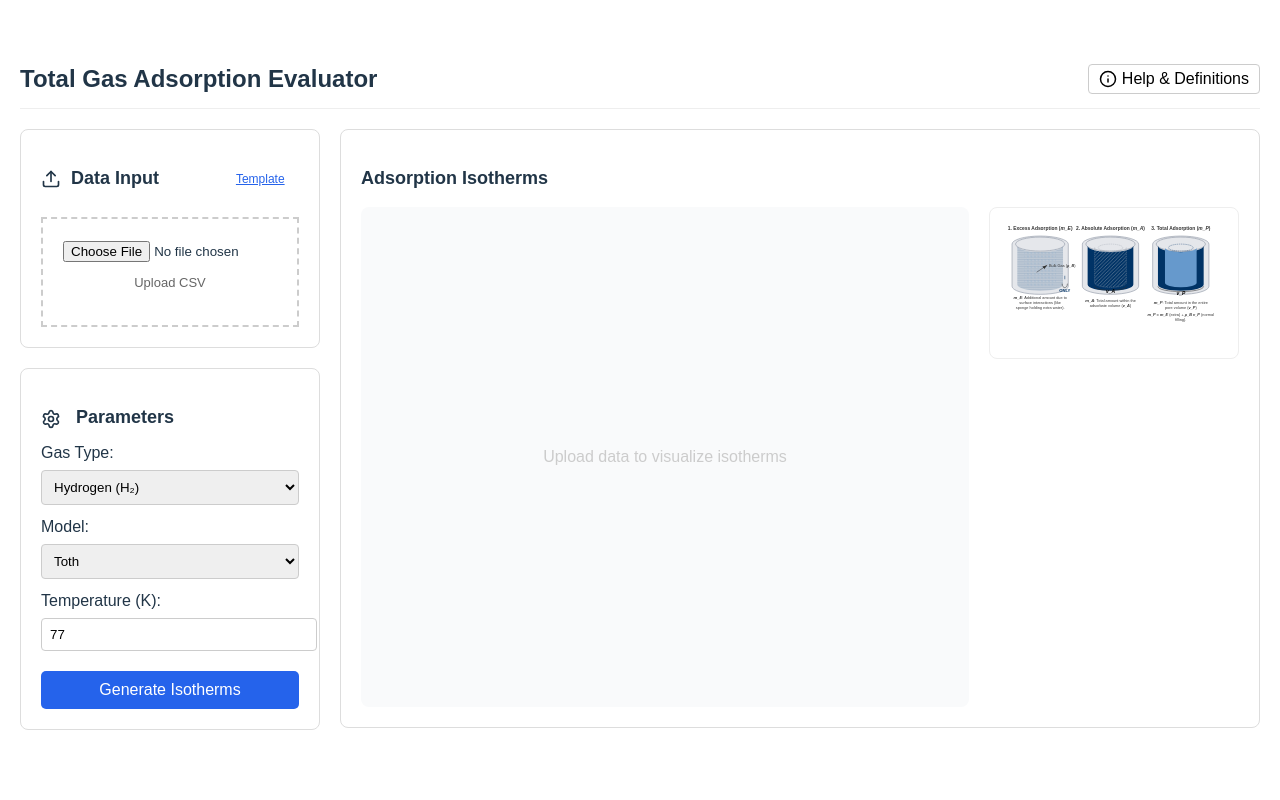
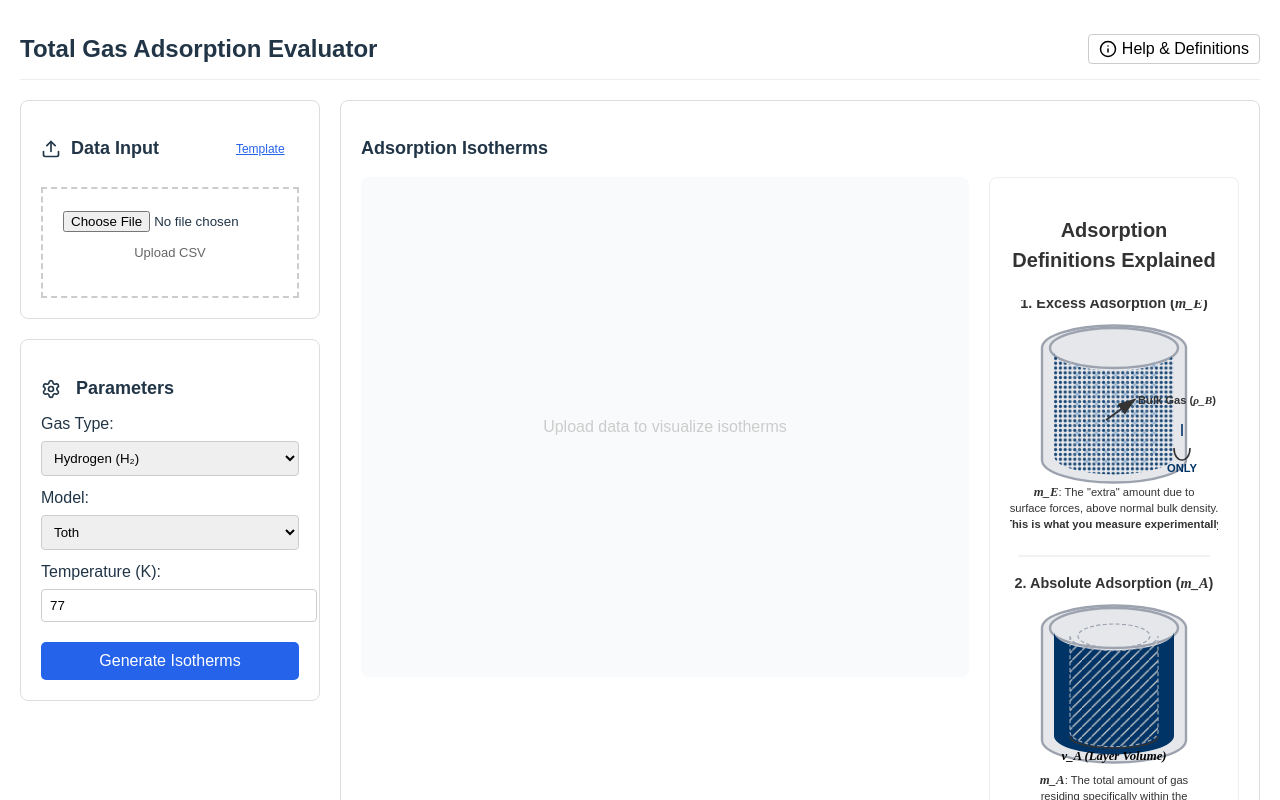
Before and after one commit to Drmitian/PyML_2, a React app in the folder frontend/: page / in a window 1280 px wide. Shown: the top 800 px of the page. Built offline with nearby package versions, Linux system fonts and the light colour scheme; the HTML template or start-up script is replaced by a standard one.

Commit message:
Changed diagram to large vertical layout

```diff
--- a/frontend/src/ConceptDiagram.jsx
+++ b/frontend/src/ConceptDiagram.jsx
@@ -1,147 +1,162 @@
 import React from 'react';
 
 const ConceptDiagram = () => {
-  // Styles for the text to keep the SVG clean
-  const titleStyle = { fontSize: '14px', fontWeight: 'bold', fill: '#333' };
-  const bodyStyle = { fontSize: '11px', fill: '#333' };
-  const mathStyle = { fontStyle: 'italic', fontWeight: 'bold' };
-  const labelStyle = { fontSize: '12px', fontWeight: 'bold', fill: '#003366' };
-  const arrowStyle = { fill: 'none', stroke: '#333', strokeWidth: '1.5', markerEnd: 'url(#arrow)' };
-  const braceStyle = { fill: 'none', stroke: '#333', strokeWidth: '1.5' };
+  // Updated styles with LARGER fonts for better readability
+  const titleStyle = { fontSize: '18px', fontWeight: 'bold', fill: '#333' }; // Was 14px
+  const bodyStyle = { fontSize: '14px', fill: '#333', lineHeight: 1.5 };    // Was 11px
+  const mathStyle = { fontStyle: 'italic', fontWeight: 'bold', fontFamily: 'serif' };
+  const labelStyle = { fontSize: '14px', fontWeight: 'bold', fill: '#003366' }; // Was 12px
+  const arrowStyle = { fill: 'none', stroke: '#333', strokeWidth: '2', markerEnd: 'url(#arrow)' };
+  const braceStyle = { fill: 'none', stroke: '#333', strokeWidth: '2' };
 
   return (
-    <div style={{ textAlign: 'center', padding: '15px', backgroundColor: '#fff', borderRadius: '8px', border: '1px solid #eee' }}>
-      <svg viewBox="0 0 620 320" style={{ width: '100%', height: 'auto' }}>
+    // Removed fixed height, let it grow vertically
+    <div style={{ textAlign: 'center', padding: '20px', backgroundColor: '#fff', borderRadius: '8px', border: '1px solid #eee', height: '100%', overflowY: 'auto' }}>
+      <h2 style={{ fontSize: '20px', fontWeight: 'bold', marginBottom: '25px', color: '#333' }}>
+        Adsorption Definitions Explained
+      </h2>
+
+      {/* TALL viewBox for Vertical Stacking (260px wide, 1050px high) */}
+      <svg viewBox="0 0 260 1050" style={{ width: '100%', height: 'auto', maxWidth: '300px', margin: '0 auto', display: 'block' }}>
         <defs>
-          {/* Pattern for Bulk Gas (Sparse dots) */}
-          <pattern id="bulkGasDots" x="0" y="0" width="10" height="10" patternUnits="userSpaceOnUse">
-            <circle cx="5" cy="5" r="1.5" fill="#6699CC" opacity="0.7" />
+          {/* Patterns (same as before, just slightly scaled up visually) */}
+          <pattern id="bulkGasDotsV" x="0" y="0" width="12" height="12" patternUnits="userSpaceOnUse">
+            <circle cx="6" cy="6" r="2" fill="#6699CC" opacity="0.7" />
           </pattern>
-          {/* Pattern for Adsorbed Layer (Dense dots) */}
-          <pattern id="adsLayerDots" x="0" y="0" width="5" height="5" patternUnits="userSpaceOnUse">
-            <circle cx="2.5" cy="2.5" r="1.5" fill="#003366" />
+          <pattern id="adsLayerDotsV" x="0" y="0" width="6" height="6" patternUnits="userSpaceOnUse">
+            <circle cx="3" cy="3" r="2" fill="#003366" />
           </pattern>
-          {/* Pattern for Empty Space (Diagonal stripes) */}
-          <pattern id="emptyStripes" x="0" y="0" width="10" height="10" patternUnits="userSpaceOnUse">
-            <line x1="0" y1="10" x2="10" y2="0" stroke="#ccc" strokeWidth="1" />
+          <pattern id="emptyStripesV" x="0" y="0" width="12" height="12" patternUnits="userSpaceOnUse">
+            <line x1="0" y1="12" x2="12" y2="0" stroke="#ccc" strokeWidth="1.5" />
           </pattern>
-          {/* Arrow marker */}
-          <marker id="arrow" markerWidth="10" markerHeight="10" refX="9" refY="3" orient="auto" markerUnits="strokeWidth">
-            <path d="M0,0 L0,6 L9,3 z" fill="#333" />
+          {/* Thicker Arrow Marker */}
+          <marker id="arrow" markerWidth="12" markerHeight="12" refX="10" refY="4" orient="auto" markerUnits="strokeWidth">
+            <path d="M0,0 L0,8 L12,4 z" fill="#333" />
           </marker>
         </defs>
 
-        {/* ================= PANEL 1: EXCESS ADSORPTION ================= */}
-        <g transform="translate(10, 20)">
-          <text x="90" y="0" textAnchor="middle" style={titleStyle}>1. Excess Adsorption (<tspan style={mathStyle}>m_E</tspan>)</text>
+        {/* ================= PANEL 1: EXCESS ADSORPTION (TOP) ================= */}
+        <g transform="translate(30, 10)">
+          <text x="100" y="0" textAnchor="middle" style={titleStyle}>1. Excess Adsorption (<tspan style={mathStyle}>m_E</tspan>)</text>
 
-          {/* Pore Structure */}
-          <g transform="translate(0, 20)">
-            {/* Gray Pore Walls */}
-            <path d="M 10 20 L 10 140 A 70 20 0 0 0 170 140 L 170 20 A 70 20 0 0 0 10 20" fill="#e5e7eb" stroke="#9ca3af" strokeWidth="2"/>
-            <ellipse cx="90" cy="20" rx="70" ry="20" fill="none" stroke="#9ca3af" strokeWidth="2"/>
+          <g transform="translate(0, 30)">
+            {/* Pore Walls */}
+            <path d="M 10 20 L 10 160 A 80 25 0 0 0 190 160 L 190 20 A 80 25 0 0 0 10 20" fill="#e5e7eb" stroke="#9ca3af" strokeWidth="3"/>
+            <ellipse cx="100" cy="20" rx="80" ry="25" fill="none" stroke="#9ca3af" strokeWidth="3"/>
 
-            {/* Inner Region (Bulk + Adsorbed) */}
-            <path d="M 25 25 L 25 135 A 55 15 0 0 0 155 135 L 155 25 A 55 15 0 0 0 25 25" fill="none" />
+            {/* Inner Region Boundary */}
+            <path d="M 25 25 L 25 155 A 65 20 0 0 0 175 155 L 175 25 A 65 20 0 0 0 25 25" fill="none" />
 
-            {/* Adsorbed Layer (Dense Dots) - Left & Right */}
-            <path d="M 25 25 L 25 135 A 55 15 0 0 0 155 135 L 155 25 A 55 15 0 0 1 25 25" fill="url(#adsLayerDots)" opacity="0.9"/>
+            {/* Adsorbed Layer (Dense Dots) */}
+            <path d="M 25 25 L 25 155 A 65 20 0 0 0 175 155 L 175 25 A 65 20 0 0 1 25 25" fill="url(#adsLayerDotsV)" opacity="0.9"/>
 
-            {/* Bulk Gas (Sparse Dots) - Center */}
-            <path d="M 45 30 L 45 130 A 35 10 0 0 0 135 130 L 135 30 A 35 10 0 0 1 45 30" fill="url(#bulkGasDots)" />
-
-            {/* Vertical stripes overlay for bulk gas */}
-            <path d="M 45 30 L 45 130 A 35 10 0 0 0 135 130 L 135 30 A 35 10 0 0 1 45 30" fill="url(#emptyStripes)" opacity="0.3"/>
+            {/* Bulk Gas (Sparse Dots + Stripes overlay) */}
+            <path d="M 45 30 L 45 150 A 45 15 0 0 0 155 150 L 155 30 A 45 15 0 0 1 45 30" fill="url(#bulkGasDotsV)" />
+            <path d="M 45 30 L 45 150 A 45 15 0 0 0 155 150 L 155 30 A 45 15 0 0 1 45 30" fill="url(#emptyStripesV)" opacity="0.3"/>
           </g>
 
           {/* Annotations */}
-          <path d="M 80 120 L 110 100" style={arrowStyle} />
-          <text x="115" y="105" style={bodyStyle}>Bulk Gas (<tspan style={mathStyle}>ρ_B</tspan>)</text>
+          <path d="M 90 140 L 125 115" style={arrowStyle} />
+          <text x="130" y="120" style={bodyStyle} fontWeight="bold">Bulk Gas (<tspan style={mathStyle}>ρ_B</tspan>)</text>
 
-          {/* Curly Brace and Label for Adsorbed Layer */}
-          <path d="M 160 145 C 175 145, 175 160, 160 160" style={braceStyle} transform="rotate(90 160 152.5)"/>
-          <text x="160" y="175" textAnchor="middle" style={labelStyle}>ONLY</text>
-          <line x1="160" y1="140" x2="160" y2="130" stroke="#003366" strokeWidth="1.5"/>
+          {/* Curly Brace label */}
+          <path d="M 185 165 C 205 165, 205 185, 185 185" style={braceStyle} transform="rotate(90 185 175)"/>
+          <text x="185" y="205" textAnchor="middle" style={labelStyle}>ONLY</text>
+          <line x1="185" y1="160" x2="185" y2="145" stroke="#003366" strokeWidth="2"/>
 
-          {/* Description Text */}
-          <text x="90" y="195" textAnchor="middle" style={bodyStyle}>
-            <tspan style={mathStyle} fontSize="12px">m_E</tspan>: Additional amount due to
+          {/* Description */}
+          <text x="100" y="235" textAnchor="middle" style={bodyStyle}>
+            <tspan style={mathStyle} fontSize="16px">m_E</tspan>: The "extra" amount due to
           </text>
-          <text x="90" y="210" textAnchor="middle" style={bodyStyle}>
-            surface interactions (like
+          <text x="100" y="255" textAnchor="middle" style={bodyStyle}>
+            surface forces, above normal bulk density.
           </text>
-          <text x="90" y="225" textAnchor="middle" style={bodyStyle}>
-            sponge holding extra water).
+          <text x="100" y="275" textAnchor="middle" style={bodyStyle} fontWeight="bold" fill="#dc2626">
+            (This is what you measure experimentally)
           </text>
         </g>
 
+        {/* Separator Line */}
+        <line x1="10" y1="320" x2="250" y2="320" stroke="#eee" strokeWidth="2" />
 
-        {/* ================= PANEL 2: ABSOLUTE ADSORPTION ================= */}
-        <g transform="translate(210, 20)">
-          <text x="90" y="0" textAnchor="middle" style={titleStyle}>2. Absolute Adsorption (<tspan style={mathStyle}>m_A</tspan>)</text>
 
-          <g transform="translate(0, 20)">
-             {/* Gray Pore Walls */}
-             <path d="M 10 20 L 10 140 A 70 20 0 0 0 170 140 L 170 20 A 70 20 0 0 0 10 20" fill="#e5e7eb" stroke="#9ca3af" strokeWidth="2"/>
-             <ellipse cx="90" cy="20" rx="70" ry="20" fill="none" stroke="#9ca3af" strokeWidth="2"/>
+        {/* ================= PANEL 2: ABSOLUTE ADSORPTION (MIDDLE) ================= */}
+        {/* Shifted down by 350 units */}
+        <g transform="translate(30, 360)">
+          <text x="100" y="0" textAnchor="middle" style={titleStyle}>2. Absolute Adsorption (<tspan style={mathStyle}>m_A</tspan>)</text>
+
+          <g transform="translate(0, 30)">
+             {/* Pore Walls */}
+             <path d="M 10 20 L 10 160 A 80 25 0 0 0 190 160 L 190 20 A 80 25 0 0 0 10 20" fill="#e5e7eb" stroke="#9ca3af" strokeWidth="3"/>
+             <ellipse cx="100" cy="20" rx="80" ry="25" fill="none" stroke="#9ca3af" strokeWidth="3"/>
 
             {/* Solid Adsorbed Layer */}
-            <path d="M 25 25 L 25 135 A 55 15 0 0 0 155 135 L 155 25 A 55 15 0 0 1 25 25" fill="#003366" />
+            <path d="M 25 25 L 25 155 A 65 20 0 0 0 175 155 L 175 25 A 65 20 0 0 1 25 25" fill="#003366" />
 
             {/* Empty Center (Stripes) */}
-            <path d="M 45 30 L 45 130 A 35 10 0 0 0 135 130 L 135 30 A 35 10 0 0 1 45 30" fill="url(#emptyStripes)" stroke="#9ca3af" strokeDasharray="4 2"/>
-            <ellipse cx="90" cy="30" rx="35" ry="10" fill="none" stroke="#9ca3af" strokeDasharray="4 2"/>
+            <path d="M 45 30 L 45 150 A 45 15 0 0 0 155 150 L 155 30 A 45 15 0 0 1 45 30" fill="url(#emptyStripesV)" stroke="#9ca3af" strokeDasharray="5 3" strokeWidth="1.5"/>
+            <ellipse cx="100" cy="30" rx="45" ry="15" fill="none" stroke="#9ca3af" strokeDasharray="5 3" strokeWidth="1.5"/>
           </g>
 
           {/* Curly Brace for v_A */}
-          <path d="M 45 160 C 45 175, 135 175, 135 160" style={braceStyle} />
-          <text x="90" y="180" textAnchor="middle" style={mathStyle} fontSize="14px">v_A</text>
+          <path d="M 45 185 C 45 205, 155 205, 155 185" style={braceStyle} />
+          <text x="100" y="215" textAnchor="middle" style={mathStyle} fontSize="16px">v_A (Layer Volume)</text>
 
-          {/* Description Text */}
-          <text x="90" y="205" textAnchor="middle" style={bodyStyle}>
-            <tspan style={mathStyle} fontSize="12px">m_A</tspan>: Total amount within the
+          {/* Description */}
+          <text x="100" y="245" textAnchor="middle" style={bodyStyle}>
+            <tspan style={mathStyle} fontSize="16px">m_A</tspan>: The total amount of gas
           </text>
-          <text x="90" y="220" textAnchor="middle" style={bodyStyle}>
-            adsorbate volume (<tspan style={mathStyle}>v_A</tspan>)
+          <text x="100" y="265" textAnchor="middle" style={bodyStyle}>
+            residing specifically within the
+          </text>
+          <text x="100" y="285" textAnchor="middle" style={bodyStyle}>
+             adsorbed layer volume (<tspan style={mathStyle}>v_A</tspan>).
           </text>
         </g>
 
+        {/* Separator Line */}
+        <line x1="10" y1="680" x2="250" y2="680" stroke="#eee" strokeWidth="2" />
 
-        {/* ================= PANEL 3: TOTAL ADSORPTION ================= */}
-        <g transform="translate(410, 20)">
-          <text x="90" y="0" textAnchor="middle" style={titleStyle}>3. Total Adsorption (<tspan style={mathStyle}>m_P</tspan>)</text>
 
-          <g transform="translate(0, 20)">
-            {/* Gray Pore Walls */}
-            <path d="M 10 20 L 10 140 A 70 20 0 0 0 170 140 L 170 20 A 70 20 0 0 0 10 20" fill="#e5e7eb" stroke="#9ca3af" strokeWidth="2"/>
-            <ellipse cx="90" cy="20" rx="70" ry="20" fill="none" stroke="#9ca3af" strokeWidth="2"/>
+        {/* ================= PANEL 3: TOTAL ADSORPTION (BOTTOM) ================= */}
+        {/* Shifted down by 720 units */}
+        <g transform="translate(30, 720)">
+          <text x="100" y="0" textAnchor="middle" style={titleStyle}>3. Total Adsorption (<tspan style={mathStyle}>m_P</tspan>)</text>
+
+          <g transform="translate(0, 30)">
+            {/* Pore Walls */}
+            <path d="M 10 20 L 10 160 A 80 25 0 0 0 190 160 L 190 20 A 80 25 0 0 0 10 20" fill="#e5e7eb" stroke="#9ca3af" strokeWidth="3"/>
+            <ellipse cx="100" cy="20" rx="80" ry="25" fill="none" stroke="#9ca3af" strokeWidth="3"/>
 
             {/* Solid Adsorbed Layer */}
-            <path d="M 25 25 L 25 135 A 55 15 0 0 0 155 135 L 155 25 A 55 15 0 0 1 25 25" fill="#003366" />
+            <path d="M 25 25 L 25 155 A 65 20 0 0 0 175 155 L 175 25 A 65 20 0 0 1 25 25" fill="#003366" />
 
             {/* Solid Bulk Gas */}
-            <path d="M 45 30 L 45 130 A 35 10 0 0 0 135 130 L 135 30 A 35 10 0 0 1 45 30" fill="#6699CC" />
-            <ellipse cx="90" cy="30" rx="35" ry="10" fill="none" stroke="#003366" strokeDasharray="4 2"/>
+            <path d="M 45 30 L 45 150 A 45 15 0 0 0 155 150 L 155 30 A 45 15 0 0 1 45 30" fill="#6699CC" />
+            <ellipse cx="100" cy="30" rx="45" ry="15" fill="none" stroke="#003366" strokeDasharray="5 3" strokeWidth="1.5"/>
           </g>
 
           {/* Curly Brace for v_P */}
-          <path d="M 25 160 C 25 180, 155 180, 155 160" style={braceStyle} />
-          <text x="90" y="185" textAnchor="middle" style={mathStyle} fontSize="14px">v_P</text>
+          <path d="M 20 185 C 20 210, 180 210, 180 185" style={braceStyle} />
+          <text x="100" y="220" textAnchor="middle" style={mathStyle} fontSize="16px">v_P (Total Pore Volume)</text>
 
-          {/* Description Text */}
-          <text x="90" y="210" textAnchor="middle" style={bodyStyle}>
-            <tspan style={mathStyle} fontSize="12px">m_P</tspan>: Total amount in the entire
+          {/* Description */}
+          <text x="100" y="250" textAnchor="middle" style={bodyStyle}>
+            <tspan style={mathStyle} fontSize="16px">m_P</tspan>: Every gas molecule inside
           </text>
-          <text x="90" y="225" textAnchor="middle" style={bodyStyle}>
-            pore volume (<tspan style={mathStyle}>v_P</tspan>)
+          <text x="100" y="270" textAnchor="middle" style={bodyStyle}>
+            the entire pore.
           </text>
-          <text x="90" y="245" textAnchor="middle" style={bodyStyle} fontSize="12px">
-            <tspan style={mathStyle}>m_P = m_E</tspan> (extra) + <tspan style={mathStyle}>ρ_B v_P</tspan> (normal
-          </text>
-          <text x="90" y="260" textAnchor="middle" style={bodyStyle} fontSize="12px">
-            filling).
-          </text>
+          <g transform="translate(0, 10)">
+            <text x="100" y="295" textAnchor="middle" style={bodyStyle} fontSize="15px" fontWeight="bold" fill="#2563eb">
+                <tspan style={mathStyle}>m_P = m_A + (ρ_B × v_gas)</tspan>
+            </text>
+            <text x="100" y="315" textAnchor="middle" style={bodyStyle} fontSize="13px">
+                (Adsorbed Layer + Bulk Gas in center)
+            </text>
+          </g>
         </g>
+
       </svg>
     </div>
   );
```
